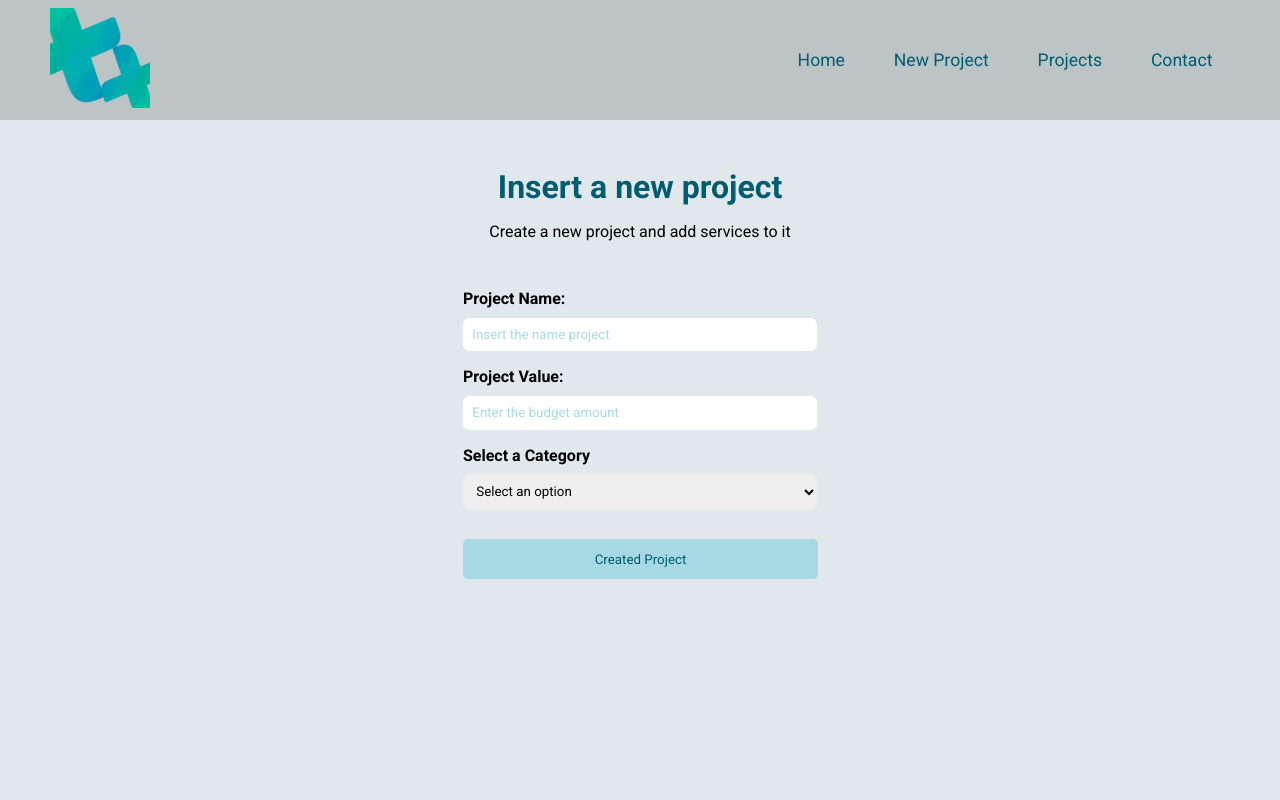
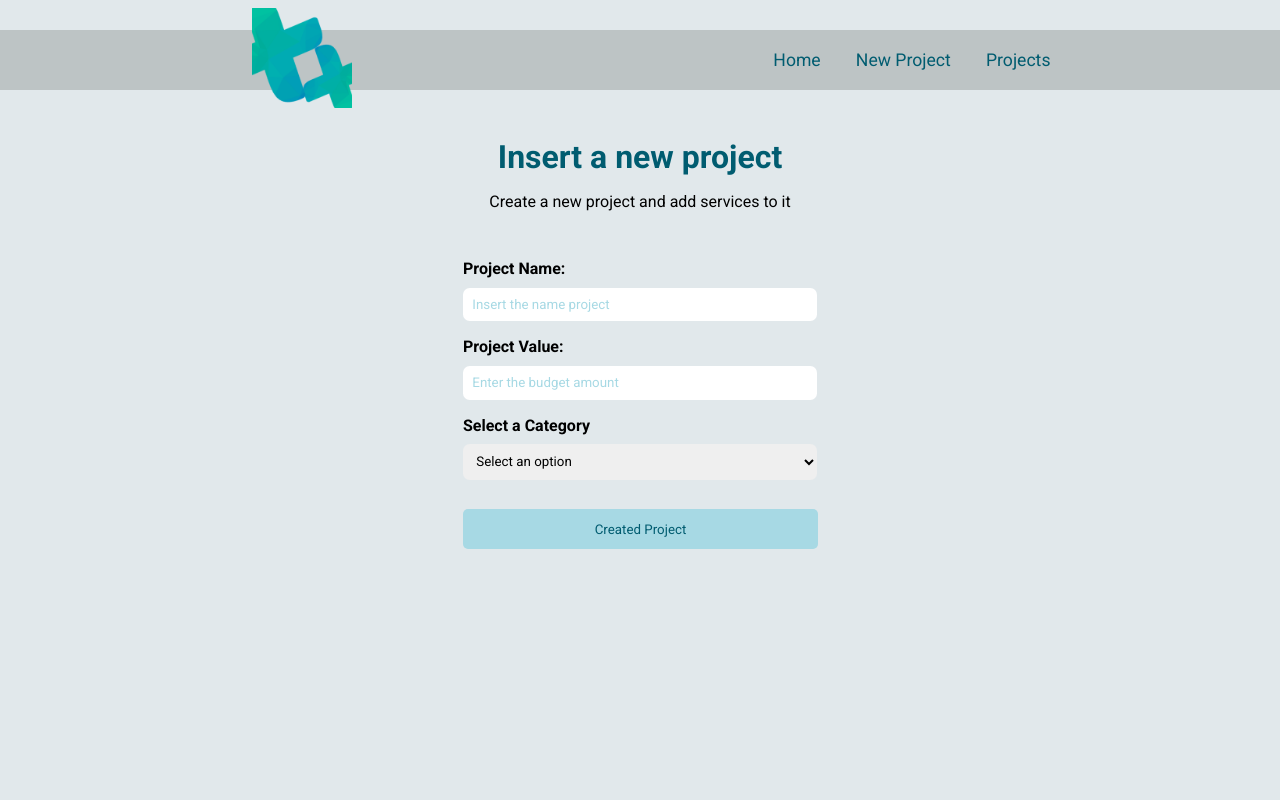
Before and after one commit to PhilipeAnderson/projects_manager, a React (Create React App) app: page /newproject in a window 1280 px wide. Shown: the top 800 px of the page. Built offline with nearby package versions, Linux system fonts and the light colour scheme; data requests are answered from the project's data file.

Commit message:
Started migration from css to styled components

```diff
--- a/package.json
+++ b/package.json
@@ -12,6 +12,7 @@
     "react-icons": "^4.3.1",
     "react-router-dom": "^6.0.2",
     "react-scripts": "4.0.3",
+    "styled-components": "^5.3.3",
     "uuid": "^8.3.2",
     "web-vitals": "^1.0.1"
   },
--- a/src/Layout/Container.module.css
+++ b/src/Layout/Container.module.css
@@ -1,5 +1,5 @@
 .container{
-    width: 1200px;
+    max-width: 1200px;
     margin: 0 auto;
     display: flex;
     flex-wrap: wrap;
--- a/src/components/Header/Header.js
+++ b/src/components/Header/Header.js
@@ -1,14 +1,13 @@
 import { Logo } from '../Logo/Logo';
 import { NavBar } from '../NavBar/NavBar';
 
-import styles from './Header.module.css'
+import { Container } from './styles.js';
 
-
-export function Header(){
-    return(
-    <header className={styles.header}>
+export function Header() {
+  return (
+    <Container>
       <Logo />
       <NavBar />
-    </header>
-    )
+    </Container>
+  )
 }
--- a/src/components/Header/Header.module.css
+++ /dev/null
@@ -1,8 +0,0 @@
-.header {
-	width: 100%;
-	height: 120px;
-	display: flex;
-	justify-content: space-between;
-	align-items: center;
-	background-color: var(--backgroundElements);
-}
--- /dev/null
+++ b/src/components/Header/styles.js
@@ -0,0 +1,12 @@
+import styled from 'styled-components';
+
+export const Container = styled.header`
+	max-width: 100%;
+	height: 60px;
+	margin-top: 30px;
+
+	display: flex;
+	justify-content: space-around;
+	align-items: center;
+	background-color: var(--backgroundElements);
+`;
--- a/src/components/Logo/Logo.js
+++ b/src/components/Logo/Logo.js
@@ -1,15 +1,13 @@
 import { Link } from 'react-router-dom';
-
-import styles from './Logo.module.css';
-
+import { Container } from './styles.js';
 import logo from '../../assets/img/logo.png';
 
 export function Logo() {
 	return (
-		<div className={styles.logo}>
+		<Container>
 			<Link to="/">
 				<img src={logo} alt="Logo do Projeto" />
 			</Link>
-		</div>
+		</Container>
 	)
 }
--- a/src/components/Logo/Logo.module.css
+++ /dev/null
@@ -1,5 +0,0 @@
-.logo img {
-	width: 100px;
-	margin-left: 50px;
-	background-color: transparent;
-}
--- /dev/null
+++ b/src/components/Logo/styles.js
@@ -0,0 +1,9 @@
+import styled from 'styled-components';
+
+export const Container = styled.div`
+  img{
+    width: 100px;
+    margin-left: 50px;
+    background-color: transparent;
+  }
+`;
--- a/src/components/NavBar/NavBar.js
+++ b/src/components/NavBar/NavBar.js
@@ -1,27 +1,20 @@
 import { Link } from 'react-router-dom';
-
-import styles from './NavBar.module.css';
+import { Container } from './styles.js';
 
 export function NavBar() {
 	return (
-		<nav className={styles.menu}>
+		<Container>
 			<ul>
 				<li>
-					<Link className={styles.link} to="/">Home</Link>
+					<Link to="/">Home</Link>
 				</li>
 				<li>
-					<Link className={styles.link} to="/newproject">New Project</Link>
+					<Link to="/newproject">New Project</Link>
 				</li>
 				<li>
-					<Link className={styles.link} to="/projects">Projects</Link>
+					<Link to="/projects">Projects</Link>
 				</li>
-				<li>
-					<Link className={styles.link} to="/contact">Contact</Link>
-				</li>
-
-
-
 			</ul>
-		</nav>
+		</Container>
 	)
 }
--- a/src/components/NavBar/NavBar.module.css
+++ /dev/null
@@ -1,26 +0,0 @@
-.menu{
-    margin-right: 50px;
-    display: flex;
-}
-
-.menu ul{
-    width: 450px;
-    display: flex;
-    justify-content: space-between;
-}
-
-.menu ul li{
-    list-style: none;
-
-}
-
-.menu ul li a{
-    padding: 1em;
-    font-size: 1.1em;
-    text-decoration: none;
-    color: var(--colorDark);
-}
-
-.menu ul li a:hover{
-    color: var(--colorDefault);
-}
--- /dev/null
+++ b/src/components/NavBar/styles.js
@@ -0,0 +1,27 @@
+import styled from 'styled-components';
+
+export const Container = styled.nav`
+	margin-right: 10px;
+
+	ul{
+		max-width: 320px;
+		display: flex;
+		align-items: center;
+		justify-content: space-between;
+
+		li{
+			list-style: none;
+
+			a {
+				padding: 1em;
+				font-size: 1.1em;
+				text-decoration: none;
+				color: var(--colorDark);
+
+				&:hover{
+				color: var(--colorDefault);
+				}
+			}
+		}
+	}
+`;
```
Also changed, not shown: 1 other file (tests, documents, lock files or other folders).
